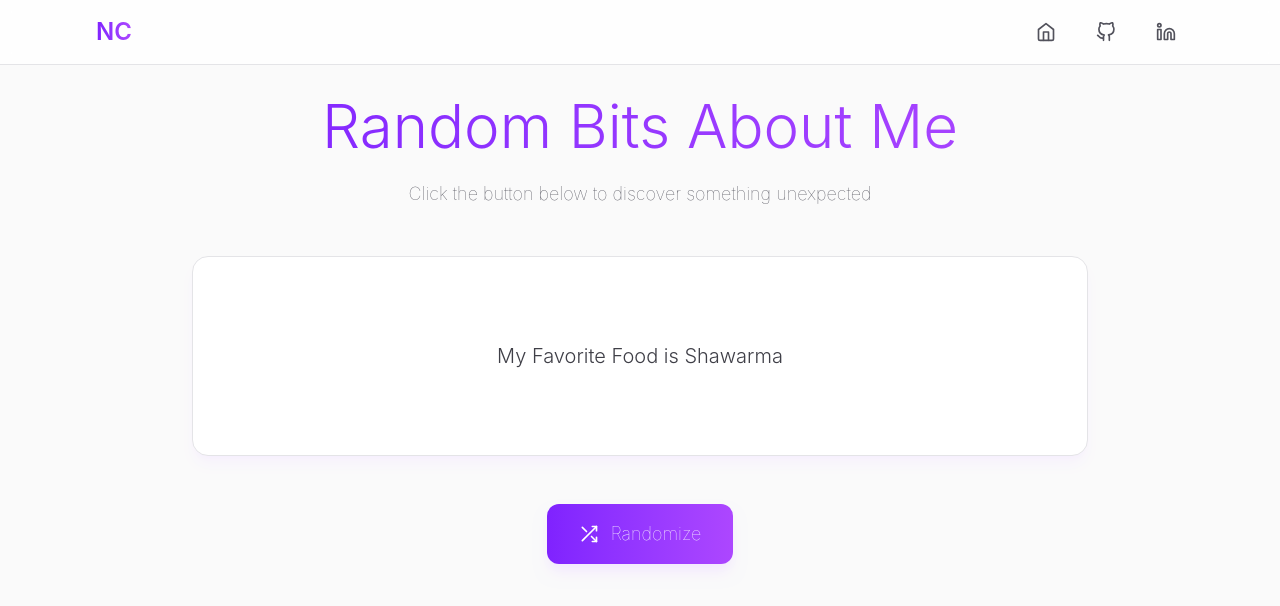
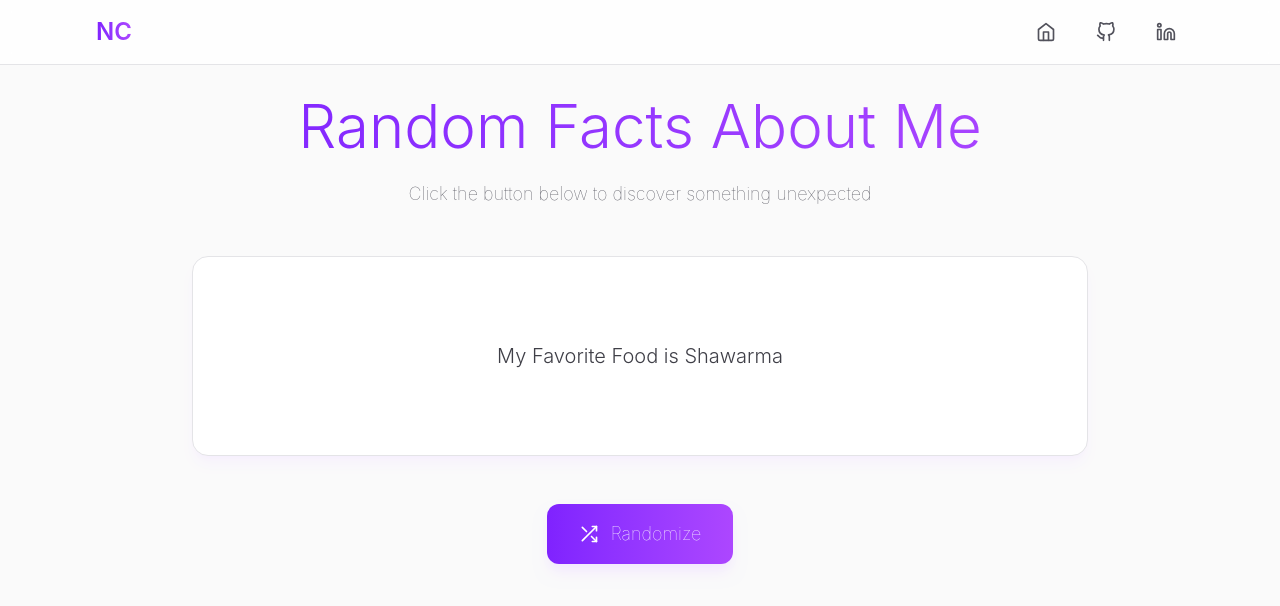
Before and after one commit to NathanNCN/NathanNCN.github.io, a Next.js app: page /Mysterious in a window 1280 px wide. Shown: the top 606 px of the page. Built offline with nearby package versions, Linux system fonts and the light colour scheme.

Commit message:
Updated facts page

```diff
--- a/src/app/Mysterious/page.tsx
+++ b/src/app/Mysterious/page.tsx
@@ -67,7 +67,7 @@ export default function MysteriousPage() {
                         transition={{ duration: 0.5 }}
                     >
                         <h1 className="text-4xl sm:text-5xl lg:text-6xl font-light bg-gradient-to-r from-violet-600 to-purple-500 bg-clip-text text-transparent mb-6">
-                            Random Bits About Me
+                            Random Facts About Me
                         </h1>
                         <p className="text-lg text-zinc-600">
                             Click the button below to discover something unexpected
```
